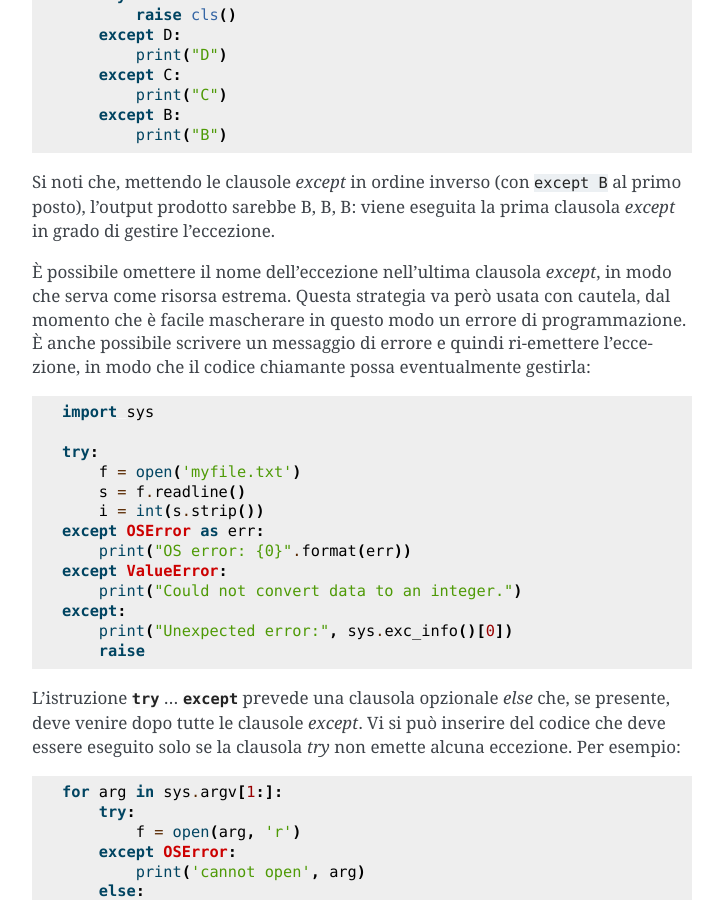
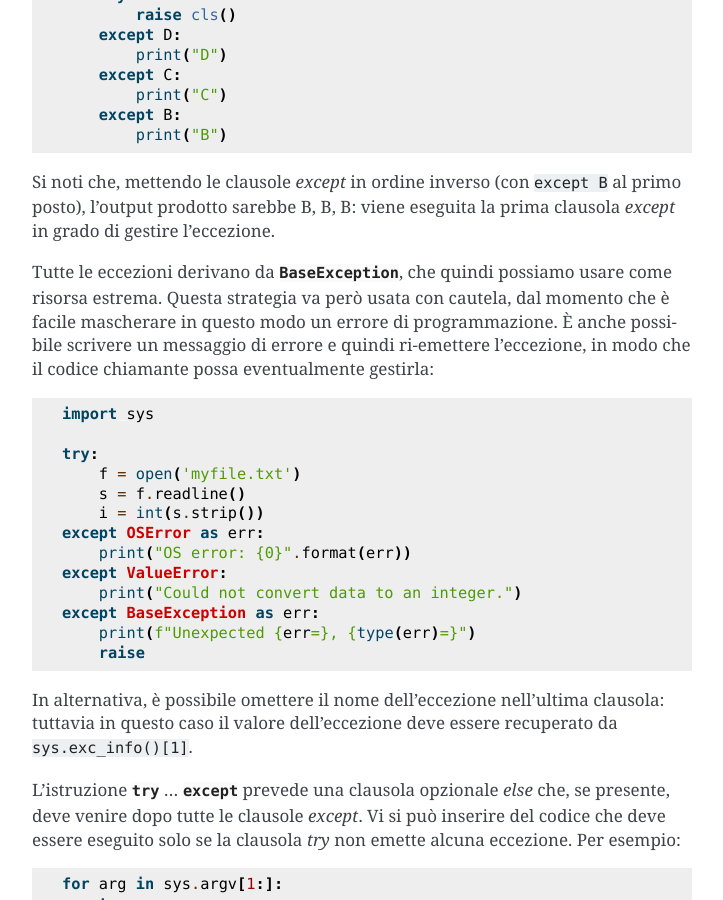
Before and after one commit to ricpol/pytutorial-it, a Sphinx documentation site: the page built from tutorial/source/errors.rst, in a window 1280 px wide and 900 px high, scrolled down 2904 px. Shown: the whole window, without its empty margins (388-1111 px from the left). Built offline with Sphinx 7.4.7, drawn with Linux system fonts in a browser that asks for light colours.

```diff
--- a/tutorial/source/appetite.rst
+++ b/tutorial/source/appetite.rst
@@ -8,7 +8,7 @@
 
     Questa è la traduzione della **versione "beta" del Tutorial**,
     corrispondente a Python 3.10, ed è aggiornata al
-    `27 giugno 2021 <https://github.com/python/cpython/commits/3.10/Doc/tutorial>`_.
+    `14 agosto 2021 <https://github.com/python/cpython/commits/3.10/Doc/tutorial>`_.
 
     La repository GitHub di questo progetto
     `si trova qui <https://github.com/ricpol/pytutorial-it>`_:
--- a/tutorial/source/controlflow.rst
+++ b/tutorial/source/controlflow.rst
@@ -802,7 +802,7 @@ posizione, come prescrive il segno ``/`` nella sua definizione::
    >>> pos_only_arg(arg=1)
    Traceback (most recent call last):
      File "<stdin>", line 1, in <module>
-   TypeError: pos_only_arg() got an unexpected keyword argument 'arg'
+   TypeError: pos_only_arg() got some positional-only arguments passed as keyword arguments: 'arg'
 
 La terza, ``kwd_only_args``, permette solo di passare gli argomenti per nome,
 avendo il segno ``*`` nella definizione::
@@ -832,7 +832,7 @@ definizione::
    >>> combined_example(pos_only=1, standard=2, kwd_only=3)
    Traceback (most recent call last):
      File "<stdin>", line 1, in <module>
-   TypeError: combined_example() got an unexpected keyword argument 'pos_only'
+   TypeError: combined_example() got some positional-only arguments passed as keyword arguments: 'pos_only'
 
 Infine, si consideri questa definizione di funzione, che presenta un
 potenziale conflitto tra il parametro posizionale ``name`` e un ``**kwds`` che
--- a/tutorial/source/errors.rst
+++ b/tutorial/source/errors.rst
@@ -155,8 +155,8 @@ Si noti che, mettendo le clausole *except* in ordine inverso (con ``except B``
 al primo posto), l'output prodotto sarebbe B, B, B: viene eseguita la prima
 clausola *except* in grado di gestire l'eccezione.
 
-È possibile omettere il nome dell'eccezione nell'ultima clausola *except*, in
-modo che serva come risorsa estrema. Questa strategia va però usata con
+Tutte le eccezioni derivano da :exc:`BaseException`, che quindi possiamo
+usare come risorsa estrema. Questa strategia va però usata con
 cautela, dal momento che è facile mascherare in questo modo un errore di
 programmazione. È anche possibile scrivere un messaggio di errore e quindi
 ri-emettere l'eccezione, in modo che il codice chiamante possa eventualmente
@@ -172,9 +172,13 @@ gestirla::
        print("OS error: {0}".format(err))
    except ValueError:
        print("Could not convert data to an integer.")
-   except:
-       print("Unexpected error:", sys.exc_info()[0])
+   except BaseException as err:
+       print(f"Unexpected {err=}, {type(err)=}")
        raise
+
+In alternativa, è possibile omettere il nome dell'eccezione nell'ultima
+clausola: tuttavia in questo caso il valore dell'eccezione deve essere
+recuperato da ``sys.exc_info()[1]``.
 
 L'istruzione :keyword:`try` ... :keyword:`except` prevede una clausola
 opzionale *else* che, se presente, deve venire dopo tutte le clausole
```
Also changed, not shown: other parts of tutorial/source/controlflow.rst (+1 -1 lines).
